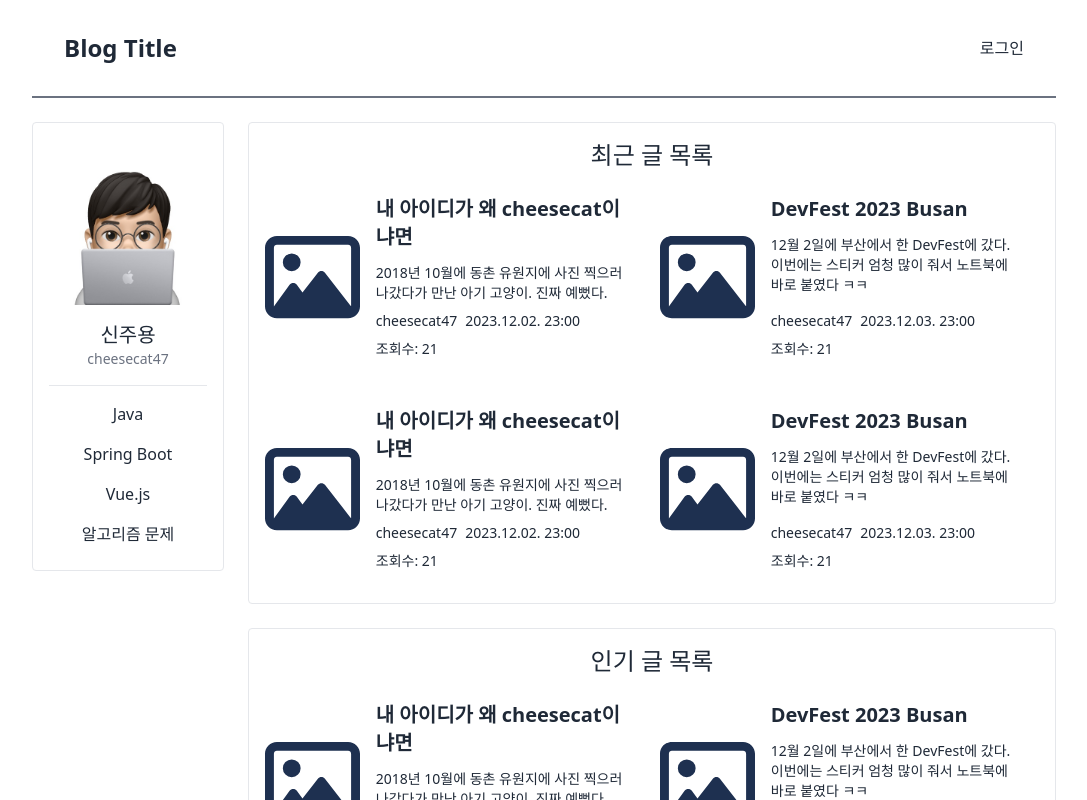
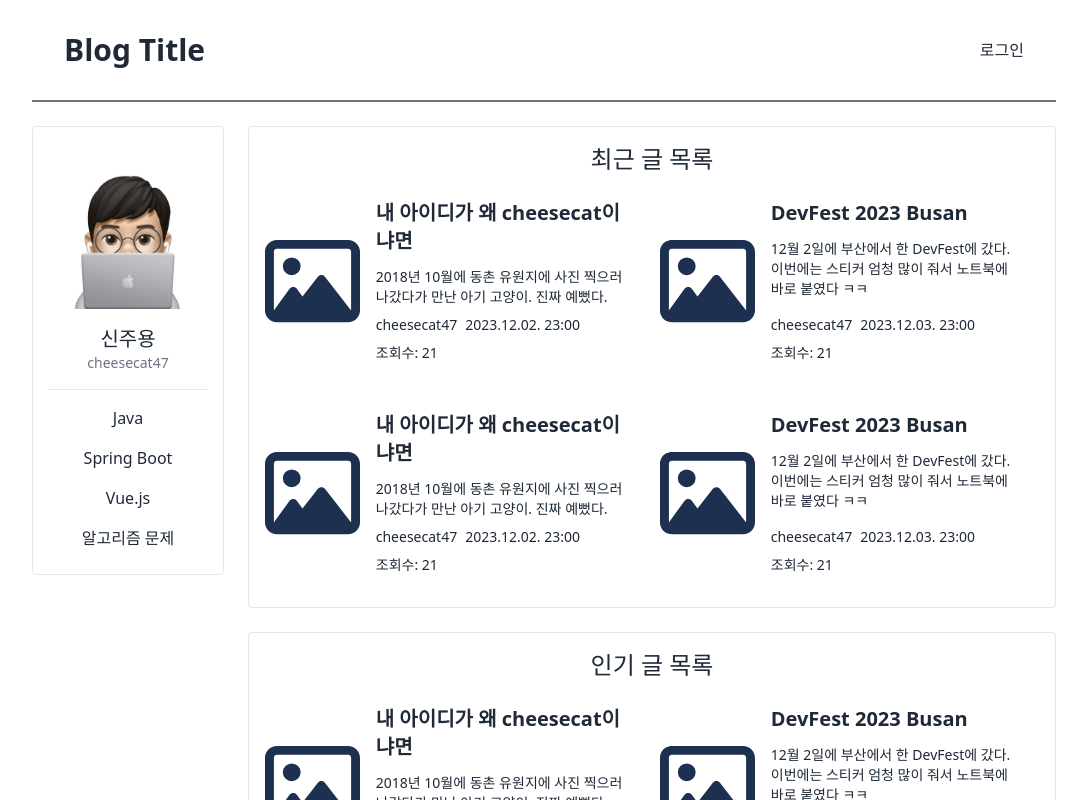
Before and after one commit to cheesecat47/rerolog, a Vue app in the folder myBlog-frontend/: page / in a window 1280 px wide. Shown: the top 800 px of the page, without its empty margins (96-1183 px from the left). Built offline with nearby package versions, Linux system fonts and the light colour scheme.

Commit message:
Fix: 상단 Navbar 블로그명에 링크 추가
이슈 번호: #13

- 상단 Navbar의 Blog Title을 클릭하면 메인페이지로 이동하도록 링크
  추가

```diff
--- a/myBlog-frontend/src/components/NavbarTop.vue
+++ b/myBlog-frontend/src/components/NavbarTop.vue
@@ -16,7 +16,7 @@ const logout = () => {
   <header class="box-border mb-6">
     <nav class="flex items-center justify-between flex-wrap p-8">
       <div class="flex items-center flex-shrink-0 mr-6">
-        <span class="font-bold text-2xl">Blog Title</span>
+        <RouterLink :to="{name: 'home'}" class="font-bold text-3xl">Blog Title</RouterLink>
       </div>
       <div v-if="!isLogin" class="block lg:flex lg:items-center lg:w-auto">
         <RouterLink to="/">로그인</RouterLink>
```
